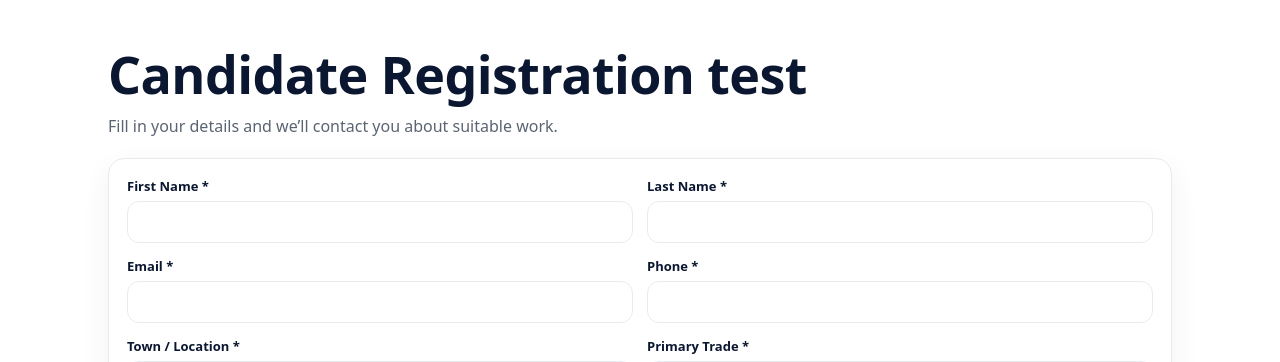
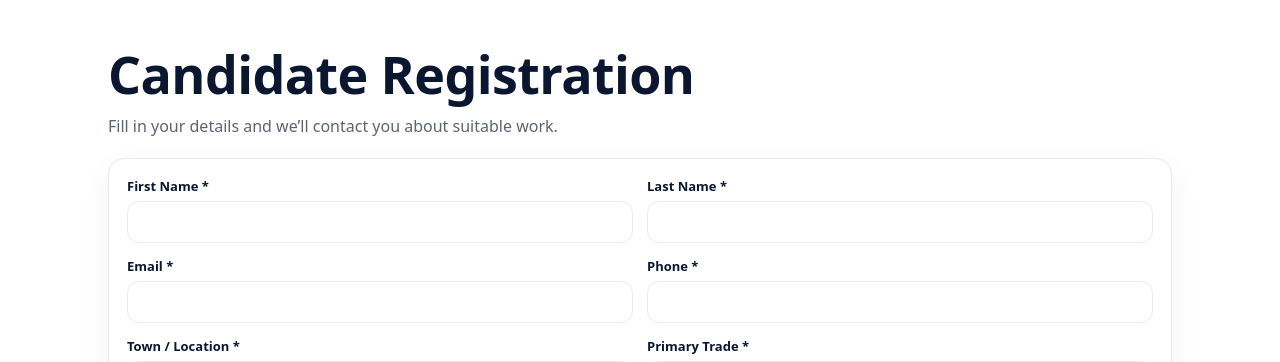
Before and after one commit to VladLevinte/valerec-site, a Python web app: template templates/register.html in a window 1280 px wide. Shown: the part 73-435 px from the top of the page. Run offline with Jinja, Linux system fonts and the light colour scheme; the template is opened without the code that fills it, so the values that code supplies are empty.

Commit message:
Fix HTML structure and update registration form

```diff
--- a/templates/register.html
+++ b/templates/register.html
@@ -28,7 +28,7 @@
 </header>
 
 <main class="container">
-  <h1>Candidate Registration test</h1>
+  <h1>Candidate Registration</h1>
   <p class="muted">Fill in your details and we’ll contact you about suitable work.</p>
 
   {% if error %}
```
